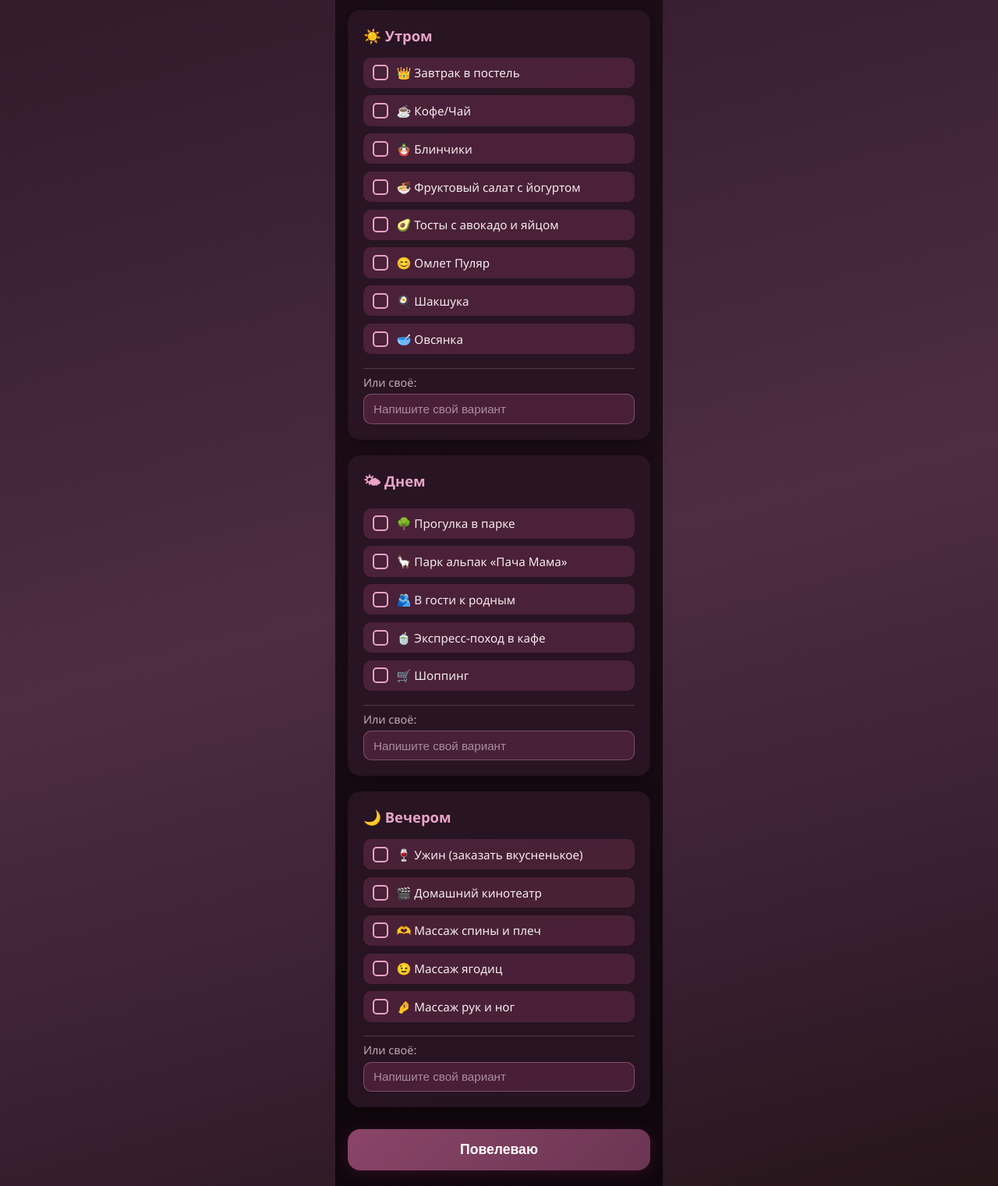
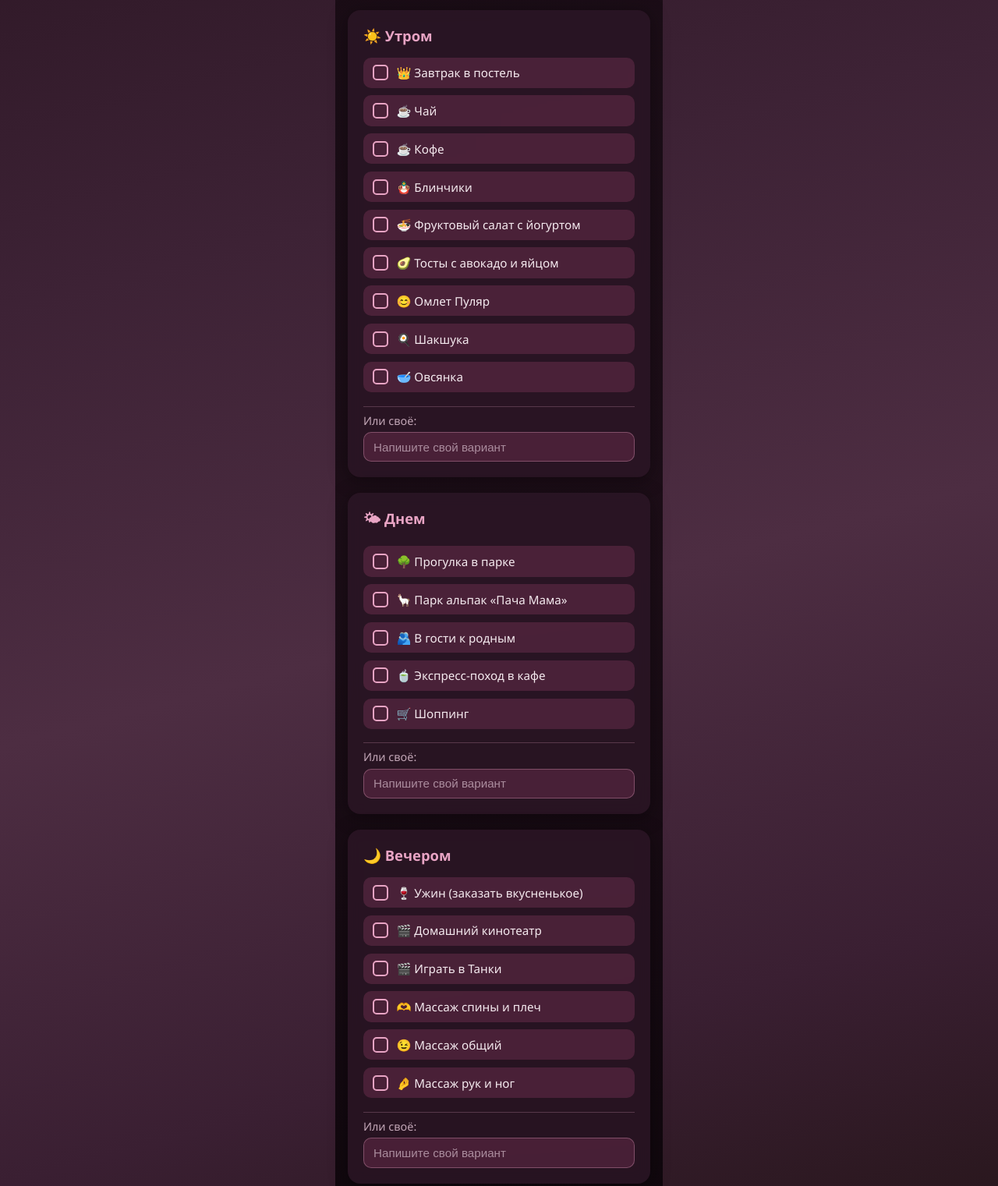
Before and after one commit to radeanu/Vrv8Mart, a plain HTML site: page index.html in a window 1280 px wide. Shown: the part 282-1803 px from the top of the page at 78% size. Drawn offline with Linux system fonts and the light colour scheme.

Commit message:
Update index.html

```diff
--- a/index.html
+++ b/index.html
@@ -32,8 +32,12 @@
 							👑 Завтрак в постель
 						</label>
 						<label class="option">
-							<input type="checkbox" name="morning" value="Кофе/Чай" />
-							☕ Кофе/Чай
+							<input type="checkbox" name="morning" value="Чай" />
+							☕ Чай
+						</label>
+						<label class="option">
+							<input type="checkbox" name="morning" value="Кофе" />
+							☕ Кофе
 						</label>
 						<label class="option">
 							<input type="checkbox" name="morning" value="Спа-утро (маски, ванна)" />
@@ -120,12 +124,16 @@
 							🎬 Домашний кинотеатр
 						</label>
 						<label class="option">
+							<input type="checkbox" name="evening" value="Играть в Танки" />
+							🎬 Играть в Танки
+						</label>
+						<label class="option">
 							<input type="checkbox" name="evening" value="Массаж спины" />
 							🫶 Массаж спины и плеч
 						</label>
 						<label class="option">
-							<input type="checkbox" name="evening" value="Массаж ягодиц" />
-							😉 Массаж ягодиц
+							<input type="checkbox" name="evening" value="Массаж общий" />
+							😉 Массаж общий
 						</label>
 						<label class="option">
 							<input type="checkbox" name="evening" value="Массаж рук и ног" />
```
